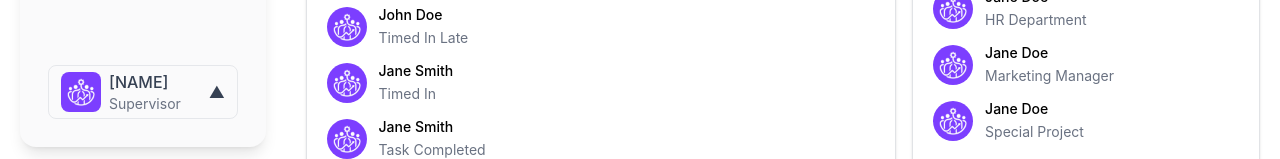
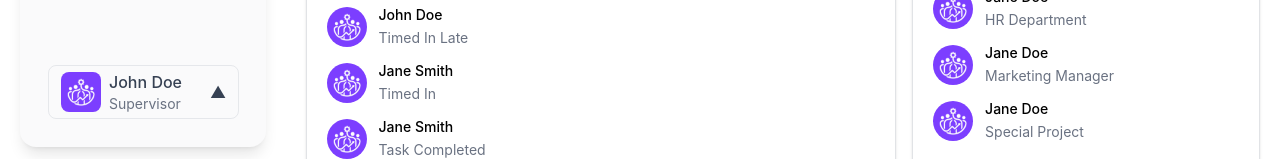
Before and after one commit to dev-St0ic/HR-Internship-Management-System, a React (Vite) app in the folder frontend-hrms/: page /s in a window 1280 px wide. Shown: the part 641-800 px from the top of the page. Built offline with nearby package versions, Linux system fonts and the light colour scheme.

Commit message:
change user profile component into reusable ccmponent

```diff
--- a/frontend-hrms/src/portals/supervisor/components/SidebarProfile.jsx
+++ b/frontend-hrms/src/portals/supervisor/components/SidebarProfile.jsx
@@ -5,20 +5,27 @@ import { LogOut } from "lucide-react";
 export default function SidebarFooter() {
   const [open, setOpen] = useState(false);
 
+  const userProfile = {
+    name: "John Doe",
+    role: "Supervisor",
+    imageUrl: "image.png",
+  };
+
   return (
     <div className="absolute flex justify-start bottom-2 items-center px-3 py-1 border rounded-lg border-gray-300/50 mb-5 cursor-pointer">
       {/* Profile button */}
       <div className="flex justify-between items-center gap-2"
         onClick={() => setOpen(!open)} >
+
         <div className="flex items-center gap-2 me-5">
           <img
-            src="image.png"
+            src={userProfile.imageUrl}
             alt="profile-image"
             className="w-10 h-10 rounded-lg bg-[#7C3EFF]"
           />
           <div>
-            <h1 className="font-medium m-0">[NAME]</h1>
-            <p className="text-gray-500 text-sm m-0">Supervisor</p>
+            <h1 className="font-medium m-0">{userProfile.name}</h1>
+            <p className="text-gray-500 text-sm m-0">{userProfile.role}</p>
           </div>
         </div>
         <div className={`transform transition-transform ${open ? "rotate-180" : ""}`}>
--- a/frontend-hrms/src/portals/supervisor/pages/SupervisorSettings.jsx
+++ b/frontend-hrms/src/portals/supervisor/pages/SupervisorSettings.jsx
@@ -130,12 +130,12 @@ export default function SupervisorSettings() {
                 </div>
                 <div>
                   <label class="block text-sm text-gray-500 mb-1">Email Address</label>
-                  <input type="email" value="Supervisor@email.com"
+                  <input type="email" placeholder="Supervisor@email.com"
                     class="w-full border border-gray-200 rounded-lg px-3 py-2 text-sm focus:outline-none" />
                 </div>
                 <div>
                   <label class="block text-sm text-gray-500 mb-1">Password</label>
-                  <input type="password" value="***************"
+                  <input type="password" placeholder="Password"
                     class="w-full border border-gray-200 rounded-lg px-3 py-2 text-sm focus:outline-none" />
                 </div>
                 <div>
@@ -177,7 +177,7 @@ export default function SupervisorSettings() {
                   </select>
                 </div>
 
-                <div className="md:col-span-2">
+                <div className="md:col-span-1">
                   <label className="block text-sm text-gray-500 mb-1">Date of Birth</label>
                   <input type="date" className="w-full border border-gray-200 rounded-lg px-3 py-2 text-sm" />
                 </div>
```
